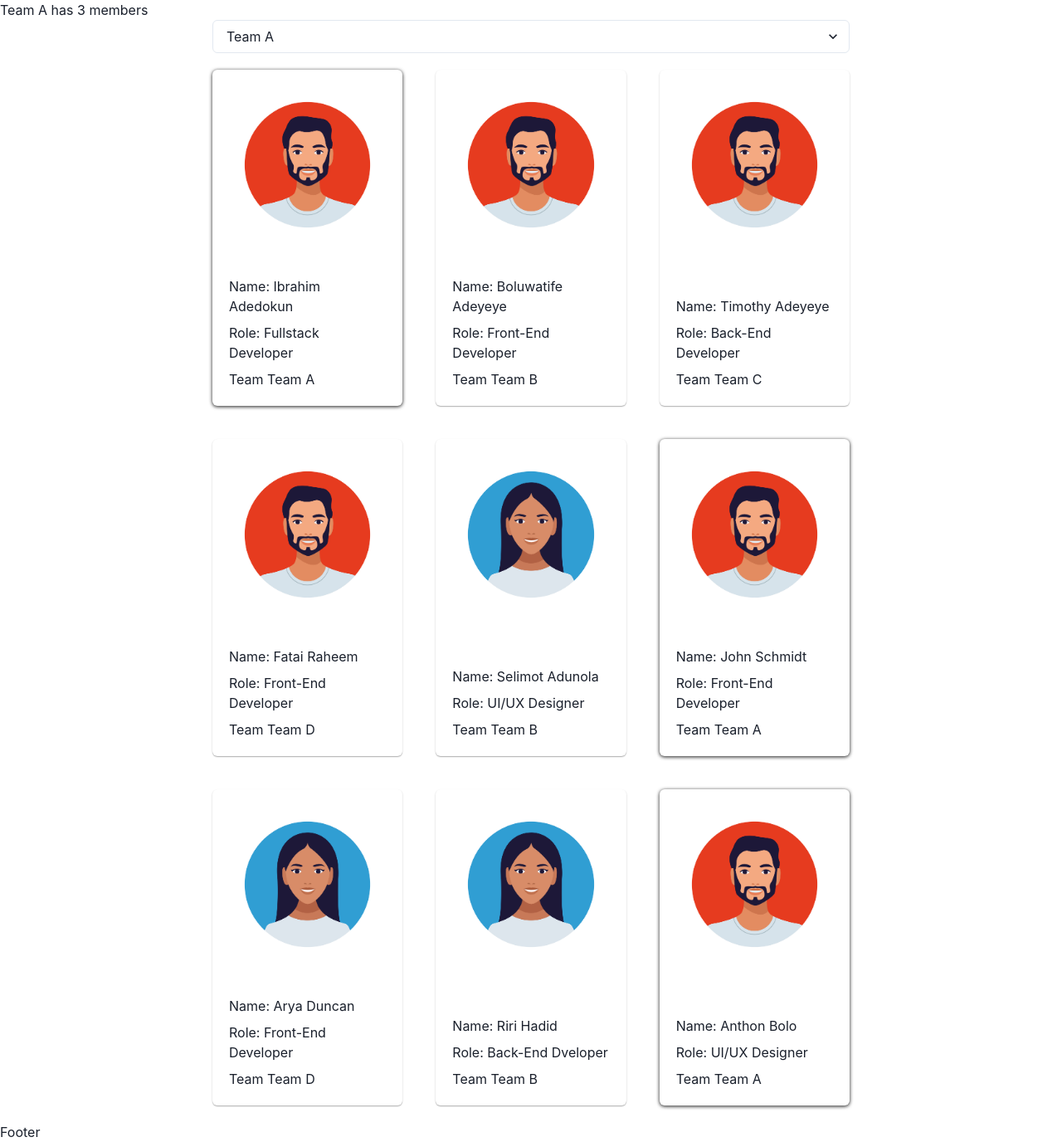
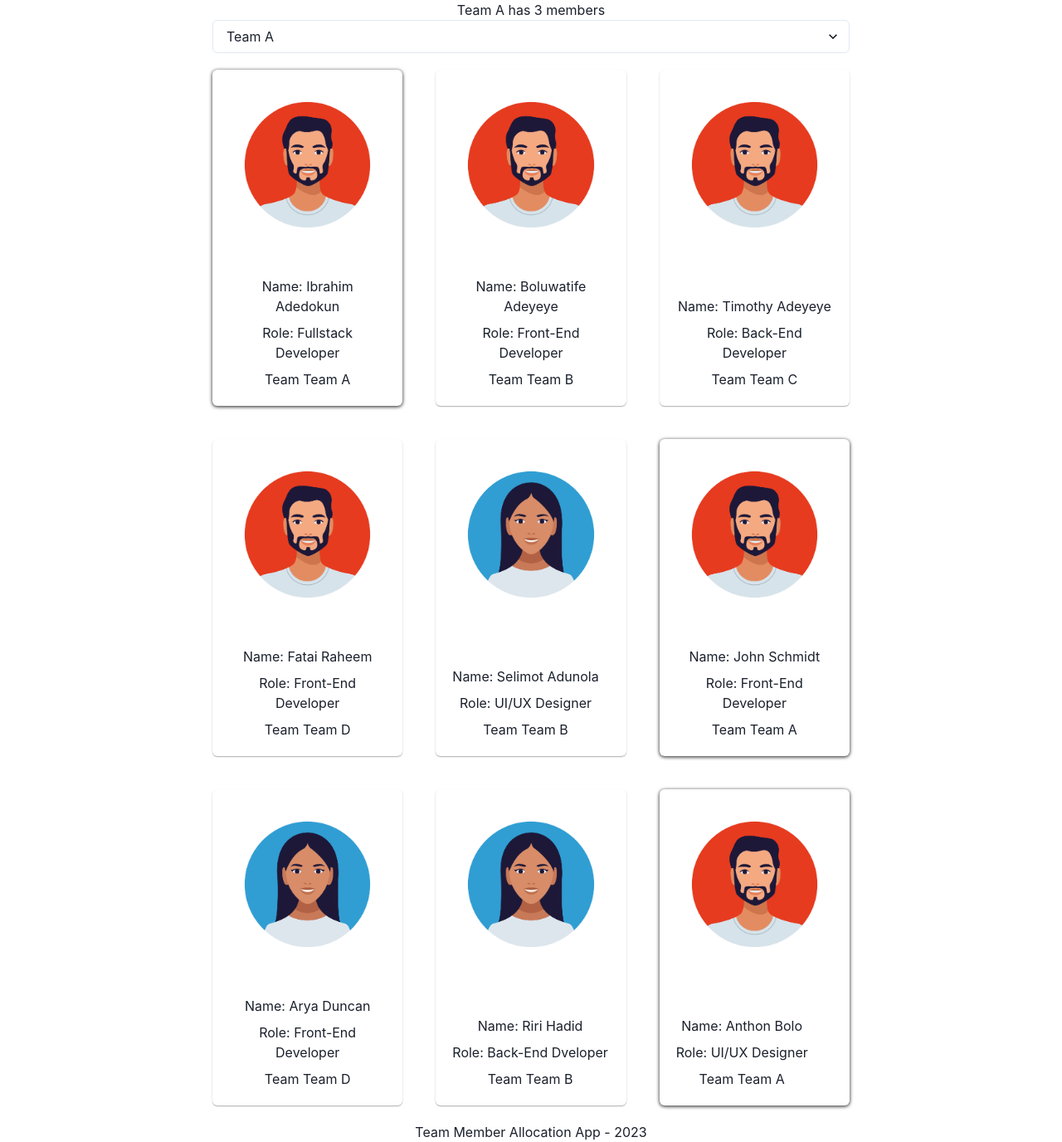
Before and after one commit to Adebayorr/freecode-react-one, a React (Vite) app: page / in a window 1280 px wide. Shown: the whole page at 83% size. Built offline with nearby package versions, Linux system fonts and the light colour scheme.

Commit message:
fetch data using localStorage

```diff
--- a/src/App.jsx
+++ b/src/App.jsx
@@ -6,8 +6,8 @@ import { ChakraProvider } from "@chakra-ui/react"
 import { useState } from "react";
 
 function App() {
-  const [selectedTeam, setTeam] = useState("Team A")
-    const [employees, setEmployees] = useState(
+  const [selectedTeam, setTeam] = useState(JSON.parse(localStorage.getItem("Team")) || "Team A")
+    const [employees, setEmployees] = useState(JSON.parse(localStorage.getItem("employeeList")) ||
          [
             {
                 fullName: "Ibrahim Adedokun",
@@ -87,7 +87,12 @@ function App() {
 
         setEmployees(transformedEmployees)
     }
-
+    useState(() => {
+        localStorage.setItem("employeesList", JSON.stringify(employees))
+    }, [employees])
+    useState(() => {
+        localStorage.setItem("Team", JSON.stringify(selectedTeam))
+    }, [selectedTeam])
   return (
     <ChakraProvider>
       <Header selectedTeam={selectedTeam} selectedTeamCount={employees.filter(employee => employee.team === selectedTeam).length}/>
--- a/src/Footer.jsx
+++ b/src/Footer.jsx
@@ -1,7 +1,8 @@
 const Footer = () => {
+    const date = new Date()
     return (
         <footer>
-            Footer
+            <h5>Team Member Allocation App - {date.getFullYear()}</h5>
         </footer>
      );
 }
--- a/src/index.css
+++ b/src/index.css
@@ -1,3 +1,3 @@
-.bordered {
-  box-shadow: rgba(0,0,0,0.16) 0px 1px 4px, rgb(51,51,51) 0px 0px 0px 3px;
+h1, h2, h3, h4, h5, p {
+  text-align: center;
 }
```
